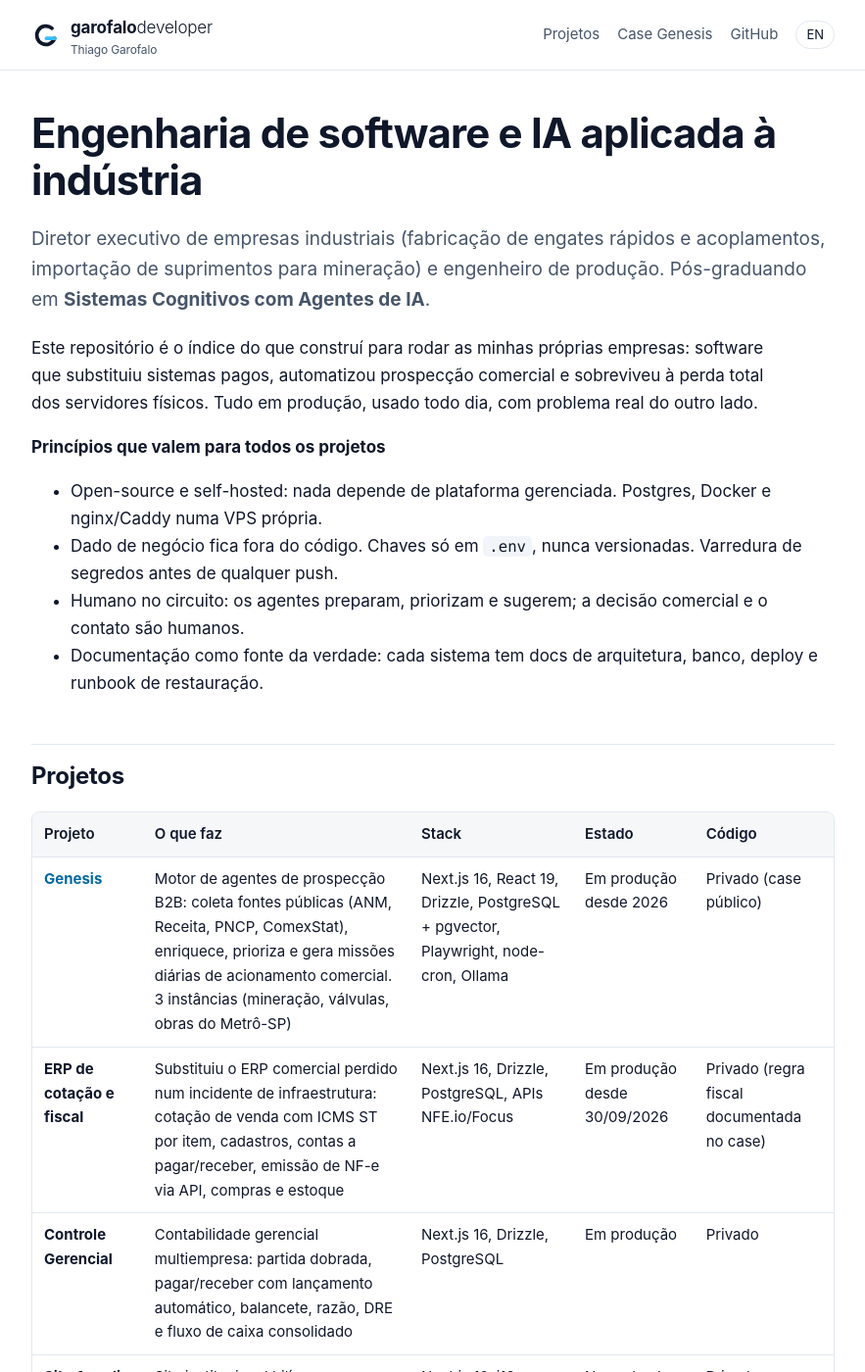
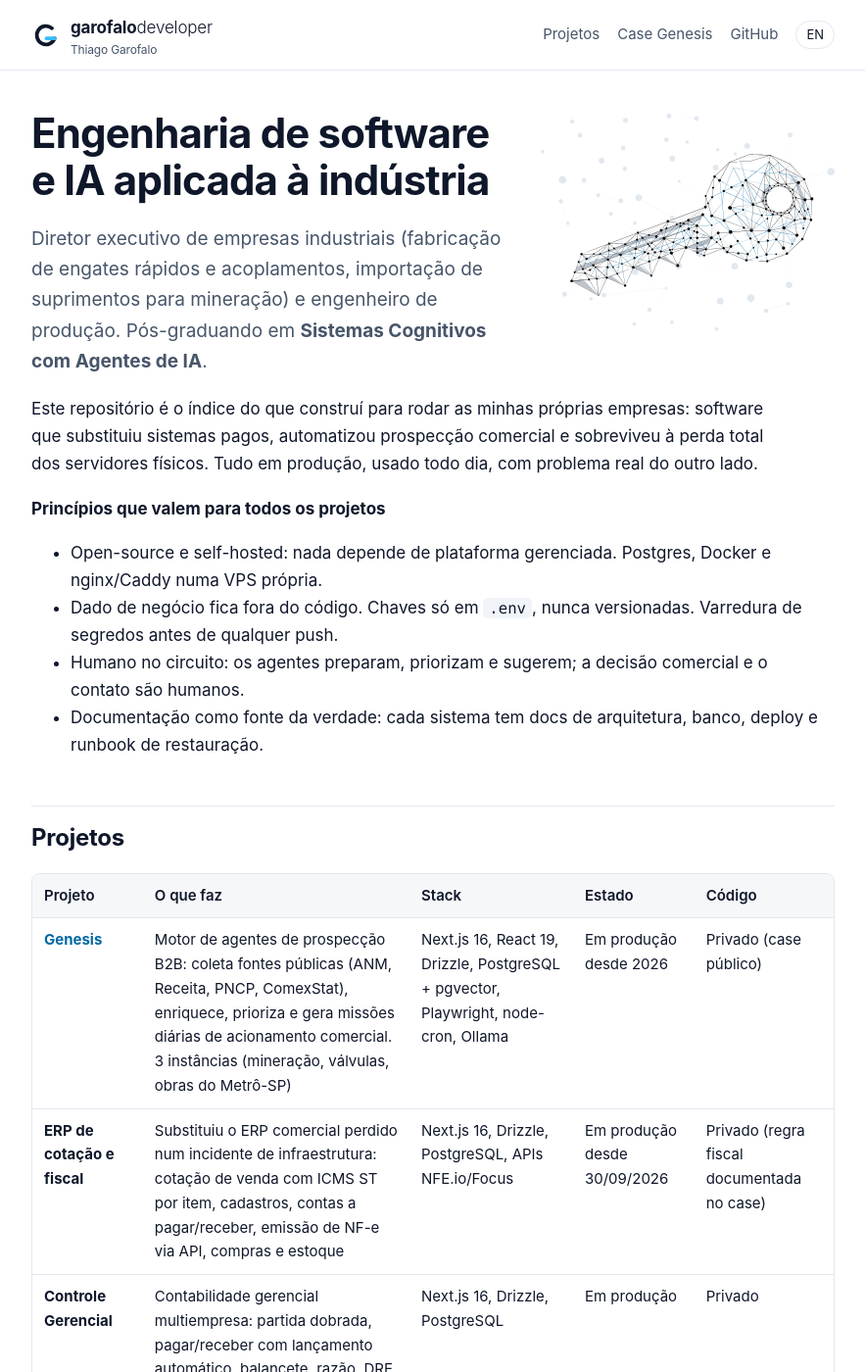
Before and after one commit to thiagogardev/thiagogardev.github.io, a Jekyll site: the page built from README.md, in a window 1280 px wide and 1400 px high. Shown: the whole window at 98% size, without its empty margins (198-1081 px from the left). Built offline with Jekyll 4.4.1, drawn with Linux system fonts in a browser that asks for light colours; our own code applies the rules of GitHub Pages for plain Markdown files.

Commit message:
Página inicial: ilustração da chave em malha de nós, recolorida pela paleta
Co-Authored-By: Claude Fable 5.1 <noreply@anthropic.com>

```diff
--- a/_layouts/default.html
+++ b/_layouts/default.html
@@ -96,6 +96,17 @@
     .mermaid { background: var(--bg-soft); border: 1px solid var(--line); border-radius: 8px; padding: 12px; overflow-x: auto; margin: 16px 0; }
     .mermaid svg { max-width: 100%; height: auto; }
 
+    /* Ilustração da página inicial: chave em malha de nós, recolorida pela paleta (segue o tema). */
+    .art { float: right; width: 300px; max-width: 42%; margin: 4px 0 16px 32px; }
+    .chave { width: 100%; height: auto; display: block; }
+    .chave .cls-10 { fill: var(--accent); }
+    .chave .cls-15 { fill: var(--line); }
+    .chave .cls-16 { fill: var(--fg-soft); opacity: .35; }
+    .chave [class^="cls-"]:not(.cls-10):not(.cls-15):not(.cls-16) { fill: var(--bg-soft); }
+    @media (max-width: 640px) {
+      .art { float: none; width: 220px; max-width: 70%; margin: 0 auto 20px; }
+    }
+
     footer.site { border-top: 1px solid var(--line); color: var(--fg-soft); font-size: 14px; }
     footer.site .wrap { max-width: var(--max); margin: 0 auto; padding: 24px 20px; display: flex; flex-wrap: wrap; gap: 8px 24px; justify-content: space-between; }
 
@@ -132,6 +143,7 @@
   </header>
 
   <main>
+    {% if page.url == "/" or page.url == "/en/" %}<div class="art">{% include chave.svg %}</div>{% endif %}
     {{ content }}
   </main>
 
```
Also changed, not shown: _includes/chave.svg (added).
